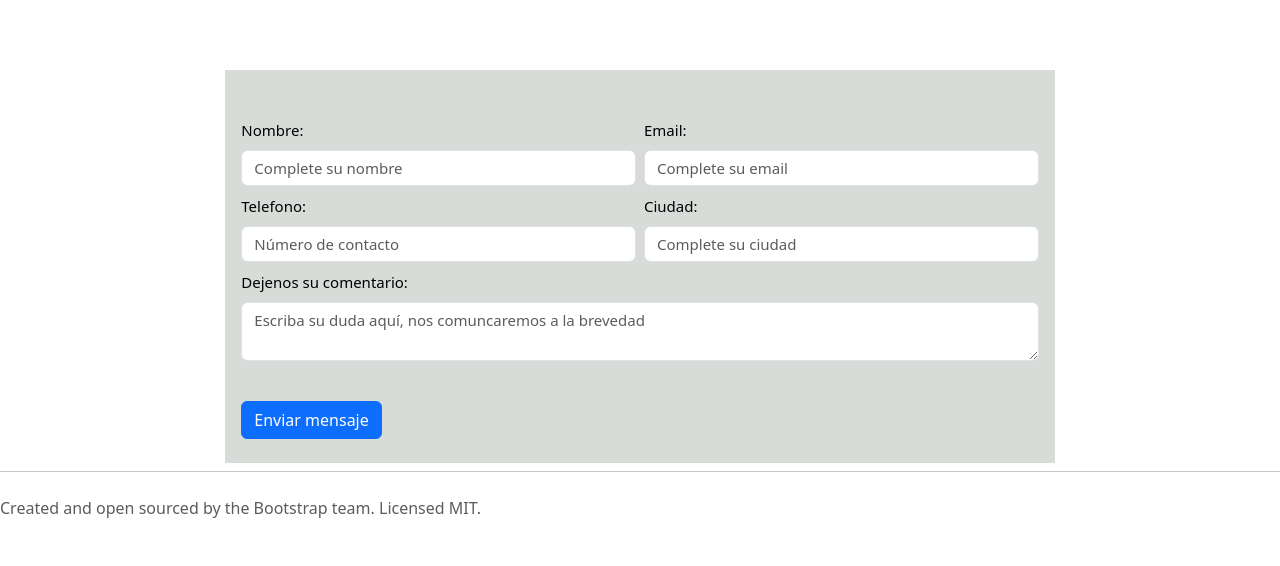
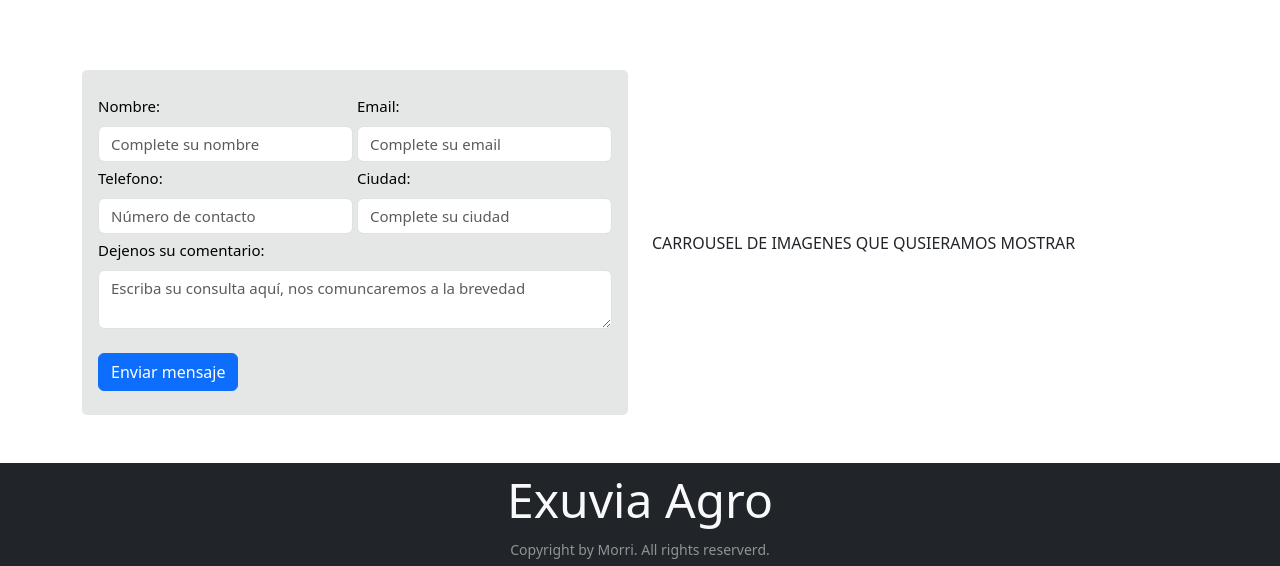
Before and after one commit to Morri17/exuviaweb2, a React (Vite) app: page / in a window 1280 px wide. Shown: the part 2063-2629 px from the top of the page. Before the commit the page ends 2599 px from the top, so only its background shows below. Built offline with nearby package versions, Linux system fonts and the light colour scheme.

Commit message:
contacto

```diff
--- a/src/CSS/Contacto.css
+++ b/src/CSS/Contacto.css
@@ -1,5 +1,6 @@
 .background-contacto{
-  background-color: rgba(104, 117, 104, 0.253);
+  background-color: rgba(3, 24, 22, 0.103);
+  border-radius: 5px;
 
 }
 .form-label{
@@ -7,6 +8,6 @@
   font-size: 15px;
 }
 .form-control{
-  color: wheat;
+  color: rgb(41, 41, 41);
   font-size: 15px;
 }
--- a/src/Componentes/Contacto.jsx
+++ b/src/Componentes/Contacto.jsx
@@ -53,12 +53,13 @@ const Contacto = () => {
   }, [isSuccess]);
 
   return (
-
-    <div className="container col-8">
+    <div className="container">
+      <div className="row">
+        <div className="col">
         <div className="background-contacto">
           <div className="col p-3 mr-3">
             <form
-            className="row align-items-center g-2 mt-4 needs-validation"
+              className="row align-items-center g-1 mt-1 needs-validation"
               noValidate
               ref={form}
               onSubmit={handleSubmit(sendEmail)}
@@ -119,7 +120,6 @@ const Contacto = () => {
                   name="user_ciudad"
                   placeholder="Complete su ciudad"
                   required
-                {...register("user_ciudad", { required: true })}
                 />
                 <div className="invalid-tooltip">Coloque su ciudad</div>
               </div>
@@ -132,12 +132,12 @@ const Contacto = () => {
                   type="text"
                   name="user_mensaje"
                   id="mensjae"
-                placeholder="Escriba su duda aquí, nos comuncaremos a la brevedad"
+                  placeholder="Escriba su consulta aquí, nos comuncaremos a la brevedad"
                   required
                 ></textarea>
                 <div className="invalid-tooltip">Debe dejar su comentario</div>
               </div>
-            <div className="col mt-4">
+              <div className="col mt-2">
                 <input
                   type="submit"
                   value="Enviar mensaje"
@@ -159,7 +159,9 @@ const Contacto = () => {
           </div>
         </div>
       </div>
-
+    <div className="col">CARROUSEL DE IMAGENES QUE QUSIERAMOS MOSTRAR</div>
+    </div>
+    </div>
   );
 };
 
--- a/src/Componentes/Footer.jsx
+++ b/src/Componentes/Footer.jsx
@@ -1,12 +1,14 @@
-
+import "bootstrap/dist/css/bootstrap.min.css";
+import exuvia from "../assets/Imagenes/exuvialogo.png"
 
 const Footer = () => {
   return (
-    <footer>
-    <hr className="mt-2 mb-4" />
-    <p className="text-muted">
-      Created and open sourced by the Bootstrap team. Licensed MIT.
-    </p>
+    <footer className="bg-dark py-2 mt-5">
+      <div className="container text-light text-center">
+        <p className="display-5 mb-2">Exuvia Agro</p>
+        <small className="text-white-50">Copyright by Morri. All rights reserverd.</small>
+      </div>
+
   </footer>
 );
 
```
Lines whose indentation alone changed are shown as unchanged.
